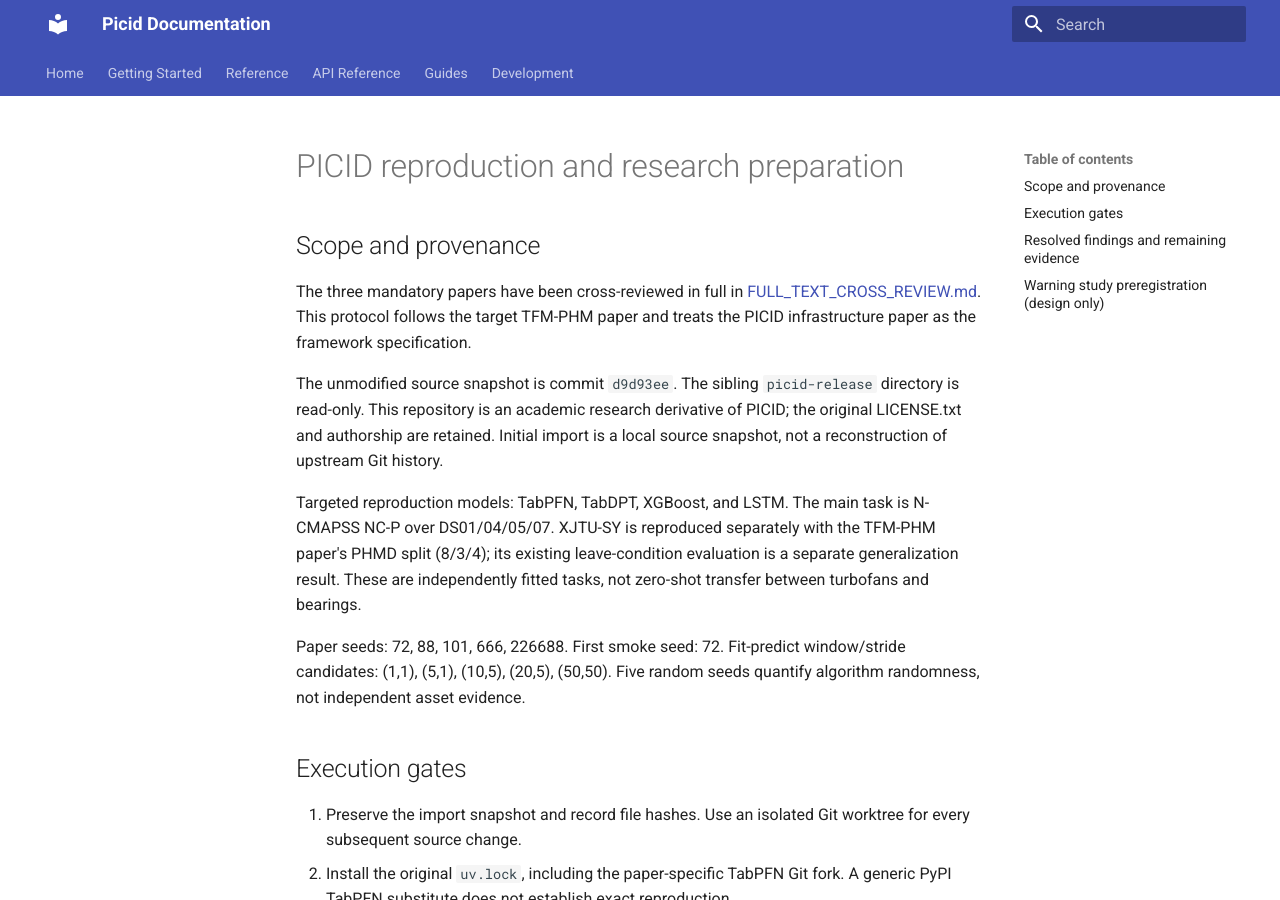
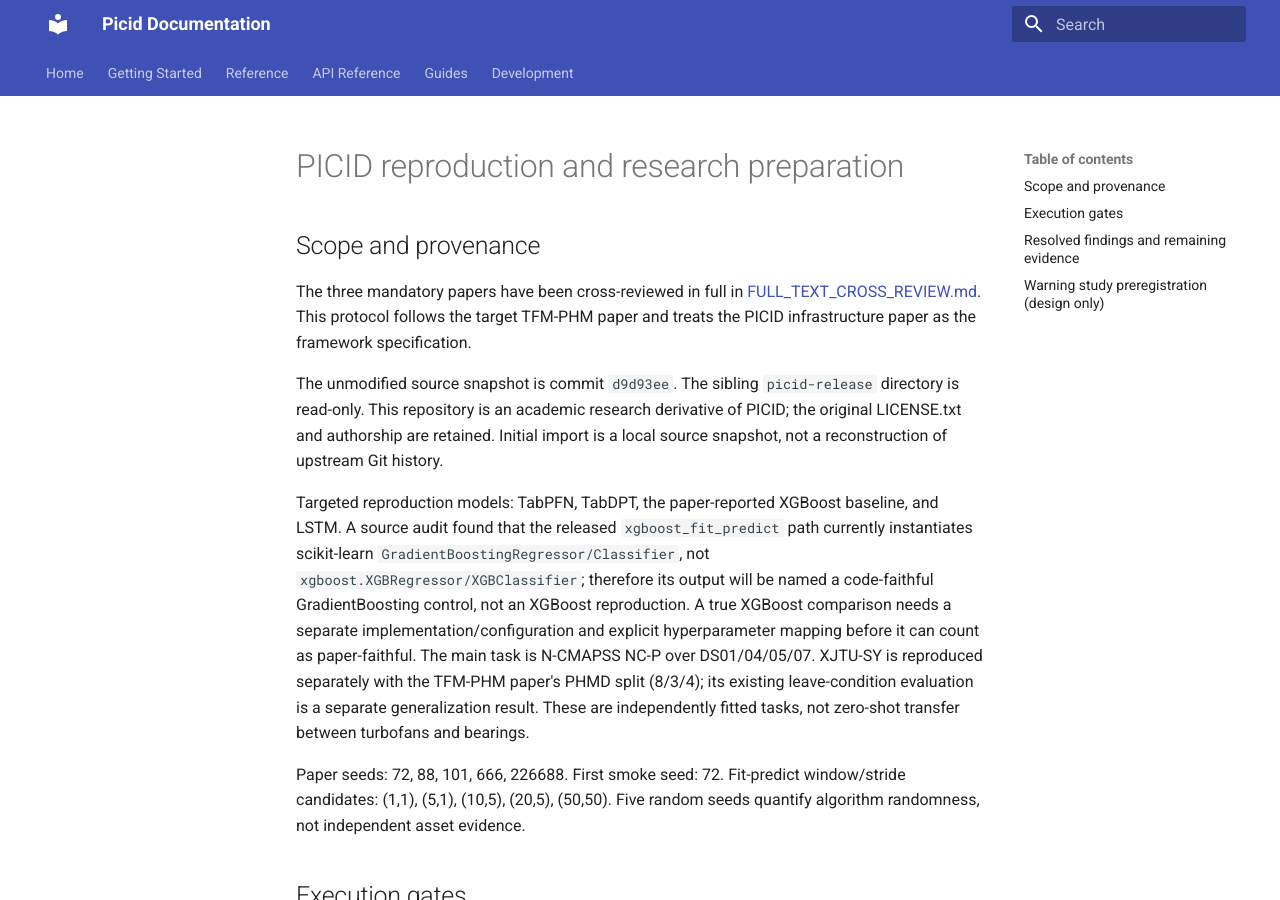
Before and after one commit to xiongjiatao/PICID-NEW, an MkDocs documentation site: the page built from docs/research/PICID_REPRODUCTION.md, in a window 1280 px wide and 900 px high. Built offline with MkDocs 1.6.1 and Material for MkDocs 9.7.7, drawn with Linux system fonts in a browser that asks for light colours.

Commit message:
docs(research): flag released XGBoost implementation mismatch

```diff
--- a/docs/research/PICID_REPRODUCTION.md
+++ b/docs/research/PICID_REPRODUCTION.md
@@ -12,7 +12,13 @@ directory is read-only. This repository is an academic research derivative of
 PICID; the original LICENSE.txt and authorship are retained. Initial import is
 a local source snapshot, not a reconstruction of upstream Git history.
 
-Targeted reproduction models: TabPFN, TabDPT, XGBoost, and LSTM. The main task is
+Targeted reproduction models: TabPFN, TabDPT, the paper-reported XGBoost baseline,
+and LSTM. A source audit found that the released `xgboost_fit_predict` path
+currently instantiates scikit-learn `GradientBoostingRegressor/Classifier`, not
+`xgboost.XGBRegressor/XGBClassifier`; therefore its output will be named a
+code-faithful GradientBoosting control, not an XGBoost reproduction. A true
+XGBoost comparison needs a separate implementation/configuration and explicit
+hyperparameter mapping before it can count as paper-faithful. The main task is
 N-CMAPSS NC-P over DS01/04/05/07. XJTU-SY is reproduced separately with the
 TFM-PHM paper's PHMD split (8/3/4); its existing leave-condition evaluation is a
 separate generalization result. These are independently fitted tasks, not
```
Also changed, not shown: docs/research/FULL_TEXT_CROSS_REVIEW.md (+1 -0 lines), docs/research/REQUIRED_REFERENCES.md (+1 -1 lines).
